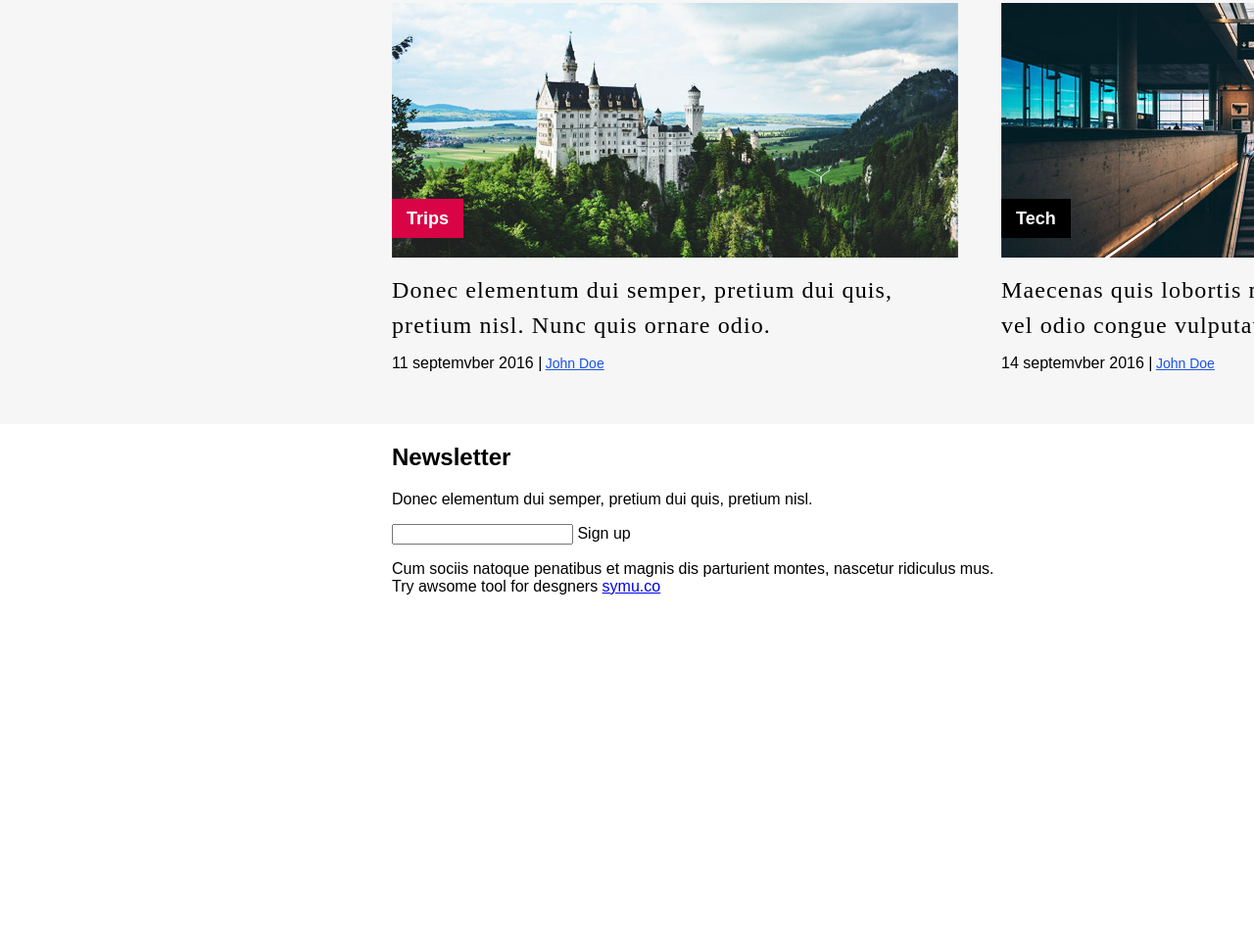
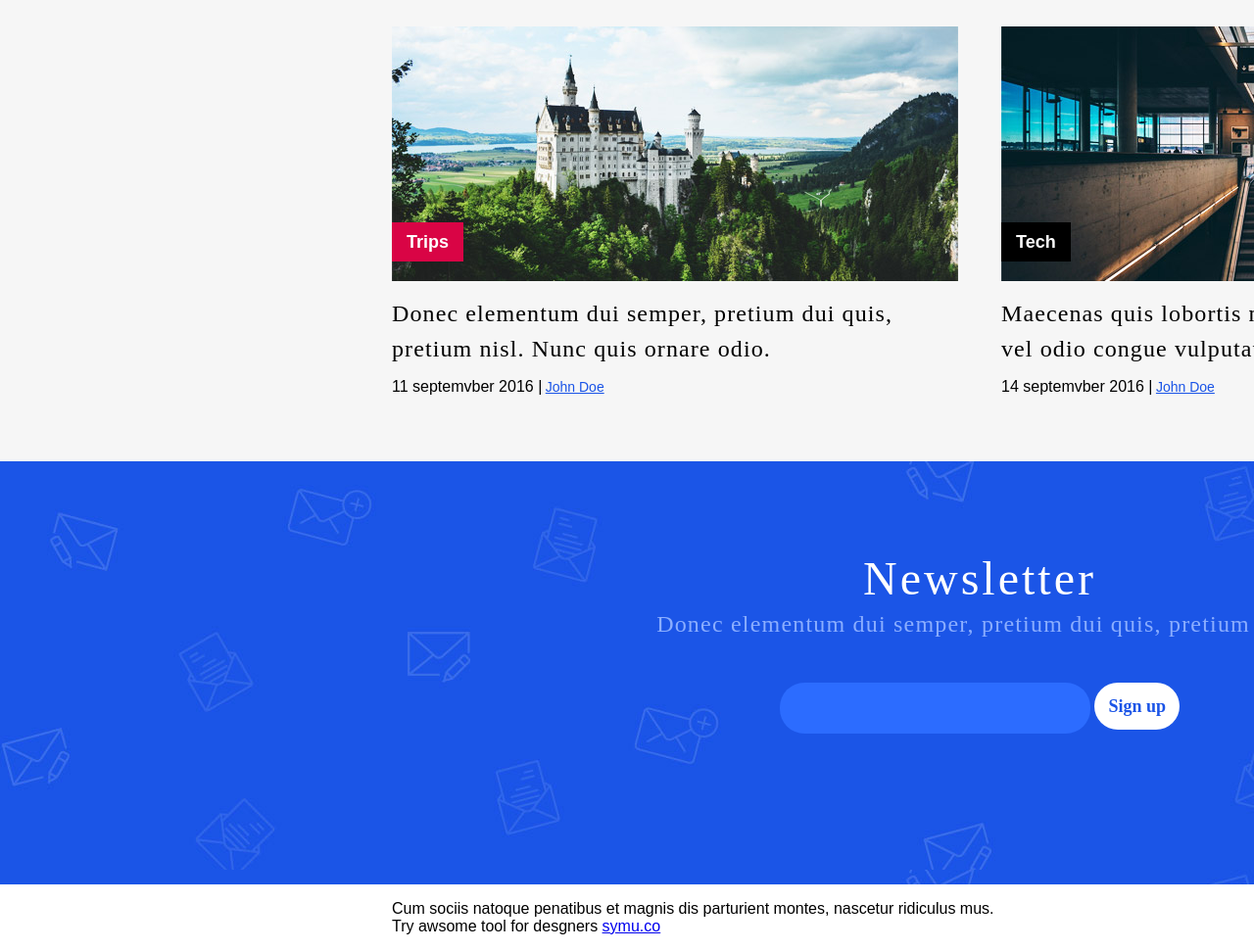
Before and after one commit to karachev/blog-final, a plain HTML site: page index.html in a window 1280 px wide. Shown: the part 2031-3002 px from the top of the page at 98% size. Before the commit the page ends 2655 px from the top, so only its background shows below. Drawn offline with Linux system fonts and the light colour scheme.

Commit message:
0.3.6
Style of block with feedback.

```diff
--- a/css/style.less
+++ b/css/style.less
@@ -32,6 +32,7 @@ header {
 			background-color: #f6f6f6;
 			border: none;
 			background: #f6f6f6 url(../img/icon-search.png) no-repeat center;
+			cursor: pointer;
 		}
 	}
 
@@ -108,11 +109,11 @@ header {
 			label {
 				position: absolute;
 				display: inline-block;
+				top: 380px;
 				width: 58px;
 				height: 58px;
 				background-color: #ffffff;
 				cursor: pointer;
-				top: 380px;
 			}
 
 			label[for *= "btn-prev"] {
@@ -143,15 +144,16 @@ header {
 				}
 
 				button {
+					margin-left: 401px;
+					margin-top: 188px;
+					padding: 2px 15px;
 					background-color: #1a54e7;
 					color: #ffffff;
 					font-size: 18px;
 					font-weight: 700;
 					line-height: 36px;
 					border: none;
-					margin-top: 188px;
-					margin-left: 401px;
-					padding: 2px 15px;
+					cursor: pointer;
 				}
 				span {
 					font-size: 14px;
@@ -284,10 +286,69 @@ main {
 		}
 
 		.content-item {
-			padding-bottom: 44px;
+			padding-bottom: 58px;
+			padding-top: 24px;
 		}
 	}
 
+	.main__feedback {
+		background: url(../img/feedback-bg.jpg);
+		text-align: center;
+		padding-bottom: 154px;
+
+		h2 {
+			width: 460px;
+			padding-top: 90px;
+			font-family: "PT Serif", serif;
+			font-weight: 400;
+			color: #ffffff;
+			font-size: 48px;
+			line-height: 60px;
+			letter-spacing: 3px;
+			margin: 0 auto;
+		}
+		p {
+			margin-top: -2px;
+			font-family: "PT Serif", serif;
+			font-weight: 400;
+			color: #8baeff;
+			font-size: 24px;
+			line-height: 36px;
+			letter-spacing: 1.2px;
+		}
+
+		form {
+			margin-top: 42px;
+			font-family: "PT Sans";
+			font-size: 18px;
+			font-weight: 700;
+			line-height: 36px;
+			position: relative;
+		}
+
+		label {
+			height: 50px;
+			border-radius: 25px;
+			background-color: white;
+			border: none;
+			color: #1a54e7;
+			padding: 14px;
+			z-index: 2;
+			margin-right: 0px;
+		}
+
+		input[type="email"] {
+			width: 313px;
+			height: 50px;
+			border-radius: 25px;
+			background-color: #2c6cff;
+			border: none;
+			z-index: -10;
+		}
+	}
+}
+
+footer {
 
 }
 
--- a/index.html
+++ b/index.html
@@ -155,13 +155,11 @@
     	</div>
     	<div class="main__feedback">
         <div class="container">
-      		<h2>Newsletter</h2>
+      		<h2 align="center">Newsletter</h2>
       		<p>Donec elementum dui semper, pretium dui quis, pretium nisl.</p>
       		<form action="" method="get">
-      			<label>
-      				<input type="email" name="email">
-      				Sign up
-      			</label>
+            <input type="email" name="email" id="email">
+      			<label for="email">Sign up</label>
       		</form>
         </div>
     	</div>
```
Also changed, not shown: css/style.css.
